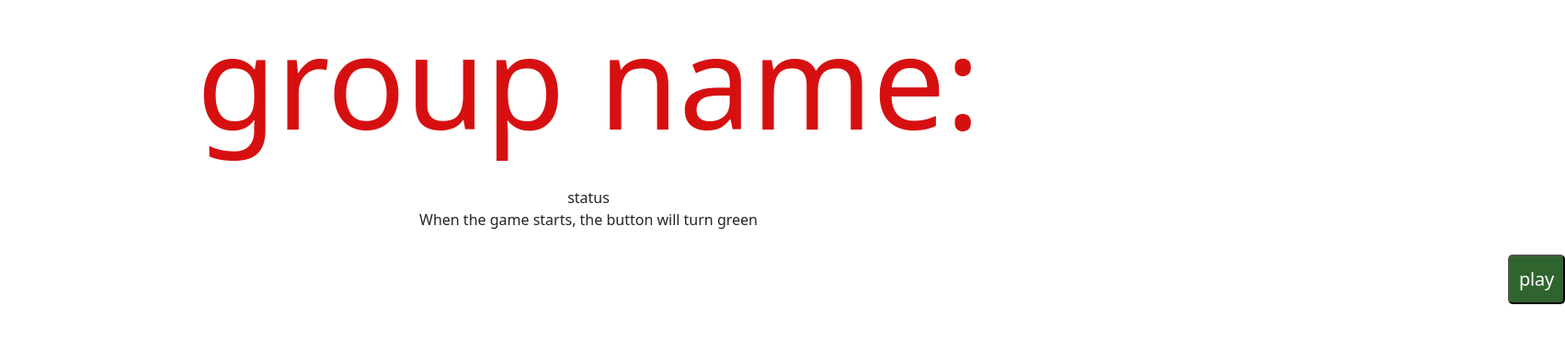
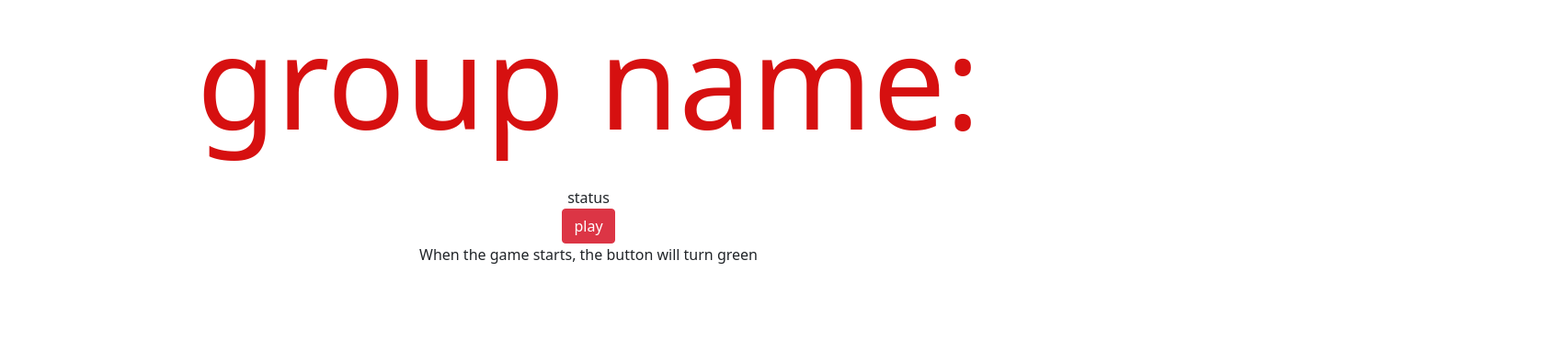
Before and after one commit to zlilyoffe/GiantDwarf, a React (Create React App) app in the folder giantdwarf/: page /Play in a window 1280 px wide. Shown: the top 370 px of the page at 92% size, 1702 px wide, since content can reach past the window. Built offline with nearby package versions, Linux system fonts and the light colour scheme; no server answers.

Commit message:
play button on play screen, mobx

```diff
--- a/giantdwarf/src/screens/Play/Play.js
+++ b/giantdwarf/src/screens/Play/Play.js
@@ -3,10 +3,15 @@ import { observer } from 'mobx-react-lite';
 import React, { useState } from 'react';
 import { useStore } from '../../helpers/useStore';
 import { Link } from 'react-router-dom';
+import { set } from 'mongoose';
+import { useHistory } from 'react-router-dom';
 
 const Play = () => {
   const store = useStore();
+  const history = useHistory();
   const [name, setName] = useState('');
+  const [participants, setParticipants] = useState('');
+  const [numberOfParticipants, setNumberOfParticipants] = useState('');
   React.useEffect(() => {
     (async () => {
       const response = await axios.post('http://localhost:4000/api/Play', {
@@ -14,19 +19,35 @@ const Play = () => {
       });
       console.log(store.currentGroupId);
       setName(response.data.groupName);
+      setParticipants(response.data.participants);
+      setNumberOfParticipants(response.data.numberOfParticipants);
     })();
   }, []);
+  console.log('participants', participants.length);
+  console.log('numberOf', numberOfParticipants);
+
+  const onSubmit = async (e) => {
+    e.preventDefault();
+
+    if (numberOfParticipants <= participants.length) {
+      history.push('/YourGiant');
+    } else {
+      window.location = '/';
+    }
+  };
   return (
     <div className="joinOuterContainer">
       <div className="joinInnerContainer">
-        <h1 className="heading"> group name: {name}</h1>
-        <div>status</div>
-        <Link to={`/YourGiant`}>
-          <button className={'button mt-20'} type="submit">
-            play
-          </button>
-        </Link>
-        <div>When the game starts, the button will turn green</div>
+        <form onSubmit={onSubmit}>
+          <h1 className="heading"> group name: {name}</h1>
+          <div>status</div>
+          <input
+            type="submit"
+            className="btn btn-danger btn-block"
+            value="play"
+          />
+          <div>When the game starts, the button will turn green</div>
+        </form>
       </div>
     </div>
   );
--- a/giantdwarf/src/screens/YourGiant/YourGiant.js
+++ b/giantdwarf/src/screens/YourGiant/YourGiant.js
@@ -1,11 +1,26 @@
-import React from 'react';
+import axios from 'axios';
+import { observer } from 'mobx-react-lite';
+import React, { useState } from 'react';
+import { useStore } from '../../helpers/useStore';
 
 const YourGiant = () => {
+  const store = useStore();
+  const [giant, setGiant] = useState('');
+  React.useEffect(() => {
+    (async () => {
+      const response = await axios.post('http://localhost:4000/api/myGiant', {
+        groupId: store.currentGroupId,
+      });
+      console.log(response.data);
+      console.log(store.currentGroupId);
+      setGiant(response.data.giant);
+    })();
+  }, []);
   return (
     <div className="yourGiantOuterContainer">
       <div className="yourGiantInnerContainer">
         <h1 className="heading">countdown begun</h1>
-        <div>your giant is:</div>
+        <div>your giant is:{giant}</div>
         <div> her address::</div>
         <div>general:</div>
         <h2>Have Fun!!</h2>
```
Also changed, not shown: 2 other files (tests, documents, lock files or other folders).
